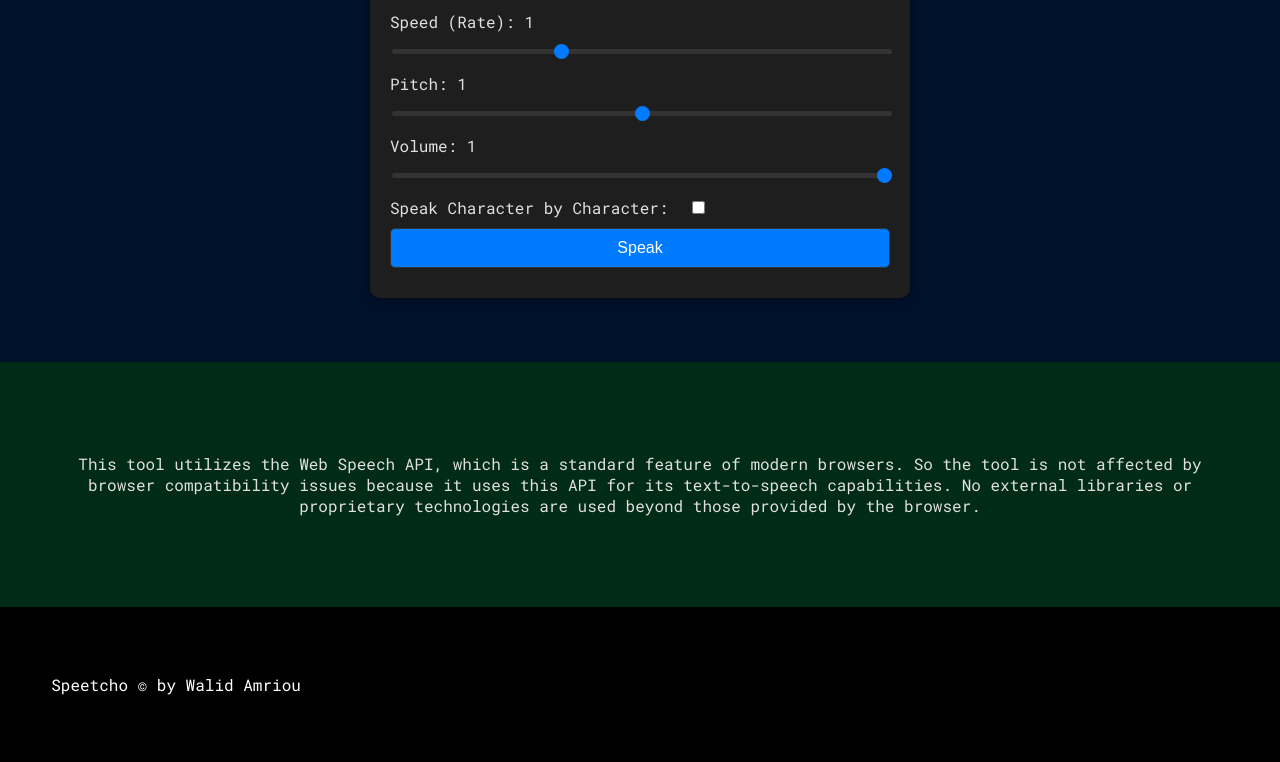
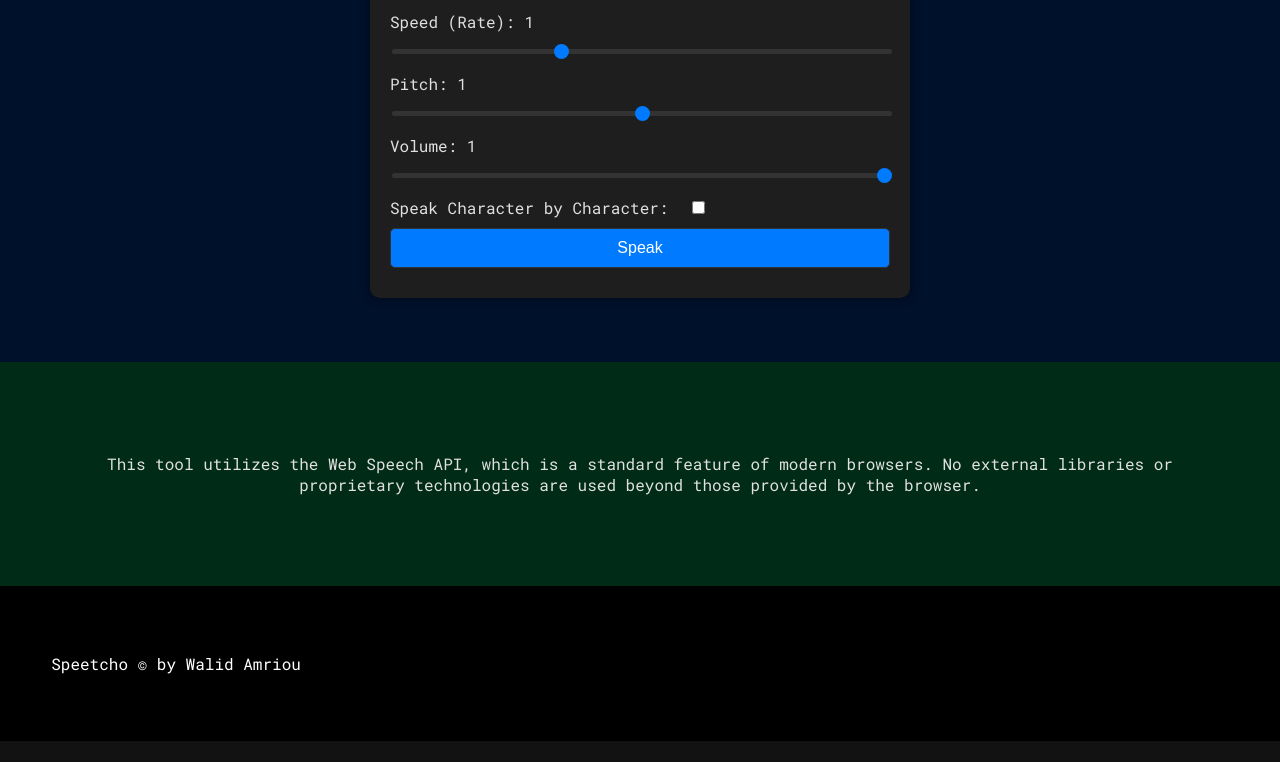
Before and after one commit to walidamriou/speetcho, a plain HTML site: page index.html in a window 1280 px wide. Shown: the part 573-1335 px from the top of the page. After the commit the page ends 1314 px from the top, so only its background shows below. Drawn offline with Linux system fonts and the light colour scheme.

Commit message:
Update index.html

```diff
--- a/index.html
+++ b/index.html
@@ -247,7 +247,6 @@
     <div style="width: 100%;">
         <h5 style="font-size: 1.0rem;font-weight: 300;text-align: center;">
             This tool utilizes the Web Speech API, which is a standard feature of modern browsers.
-            So the tool is not affected by browser compatibility issues because it uses this API for its text-to-speech capabilities.
             No external libraries or proprietary technologies are used beyond those provided by the browser.
         </h5>
     </div>
```
